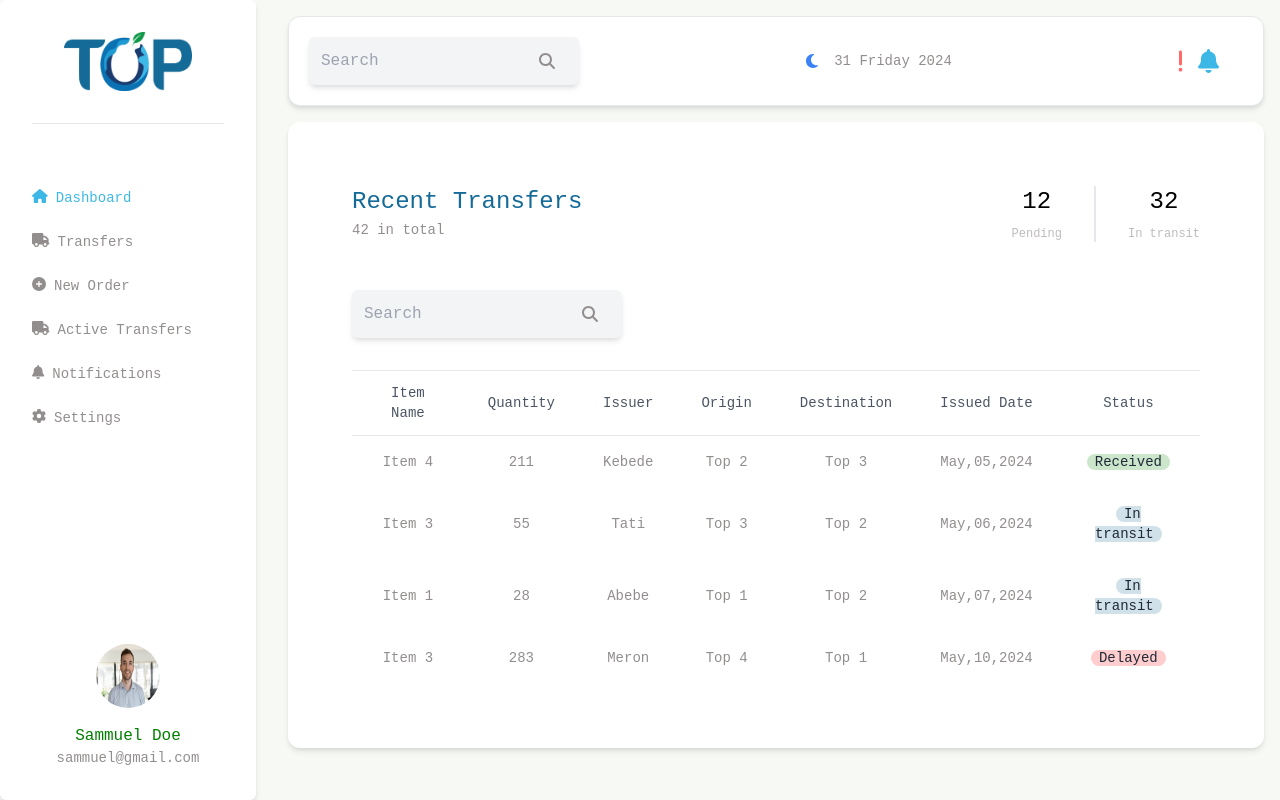
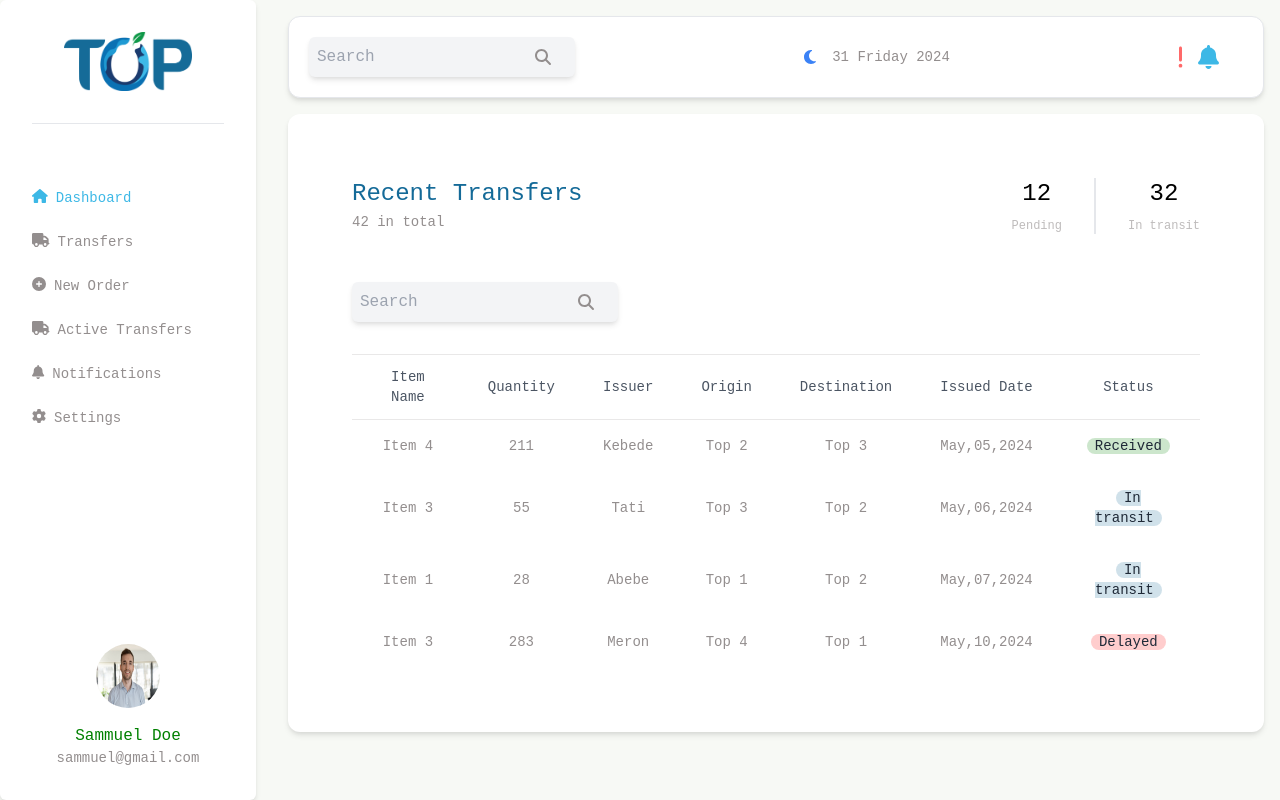
Before and after one commit to yetemegn-telaye/Top-Assset-Tracker, a React (Create React App) app: page /dashboard in a window 1280 px wide. Built offline with nearby package versions, Linux system fonts and the light colour scheme; the HTML template or start-up script is replaced by a standard one.

Commit message:
Update search input style

```diff
--- a/src/components/common/SearchInput.tsx
+++ b/src/components/common/SearchInput.tsx
@@ -24,7 +24,7 @@ const SearchInput : React.FC<SearchInputProps> = ({setSearchTerm,searchTerm}) =>
         name="search"
         value={searchTerm}
         onChange={handleChange}
-        className="rounded-md shadow-md bg-gray-100 p-3 pr-12"
+        className="rounded-md shadow-md bg-gray-100 p-2 pr-12"
       />
       <FontAwesomeIcon
         icon={faSearch}
```
